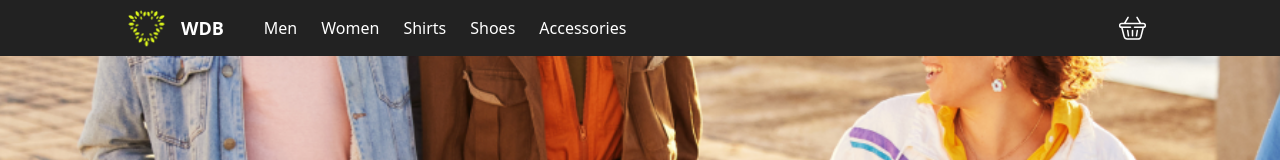
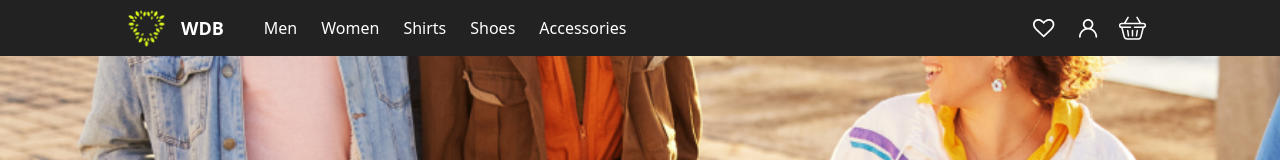
Before and after one commit to pongsathonwon/Project-9-sandbox, a React (Vite) app: page / in a window 1280 px wide. Shown: the top 160 px of the page. Built offline with nearby package versions, Linux system fonts and the light colour scheme; no server answers.

Commit message:
add navbar icons, bind context

```diff
--- a/src/components/header/Navbar.jsx
+++ b/src/components/header/Navbar.jsx
@@ -2,8 +2,31 @@ import React from "react";
 import { NavLink } from "react-router-dom";
 import { genClothingList, navlist } from "./navlist";
 import CartIcon from "../Icon/CartIcon";
+import { useCartContext } from "../../context/CartsContextProvider";
+import Icon from "../Icon/Icon";
+import Profile from "../Icon/Profile";
+import Heart from "../Icon/Heart";
+import { useAuthContext } from "../../context/AuthContextProvider";
+import { useModalContext } from "../../context/ModalContextProvider";
 
 function Navbar({ children }) {
+  const { setOpen } = useModalContext();
+  const { isEmptyCart } = useCartContext();
+  const { account, signIn, logout, setIsShow } = useAuthContext();
+  const leftProps = account
+    ? {
+        label: "logout",
+        onClick: async () => {
+          await logout();
+        },
+      }
+    : {
+        label: "sign in with google",
+        onClick: async () => {
+          await signIn();
+        },
+      };
+  const loginLabel = account ? "logout" : "sign in";
   return (
     <nav className="bg-secondary px-4 py-2 sticky top-0 lg:px-32 z-10">
       <div className="flex items-center justify-between mx-auto">
@@ -31,9 +54,23 @@ function Navbar({ children }) {
           </ul>
         </div>
         {/* cart */}
-        <NavLink to={"/cart"} className="squre-group text-white">
-          <CartIcon />
-        </NavLink>
+        <div className="flex gap-1">
+          <NavLink to={"/wish"}>
+            <Icon>
+              <Heart />
+            </Icon>
+          </NavLink>
+          <button onClick={() => setOpen(loginLabel, leftProps)}>
+            <Icon isShow={account}>
+              <Profile />
+            </Icon>
+          </button>
+          <NavLink to={"/cart"} className="squre-group text-white">
+            <Icon isShow={!isEmptyCart}>
+              <CartIcon />
+            </Icon>
+          </NavLink>
+        </div>
       </div>
     </nav>
   );
```
